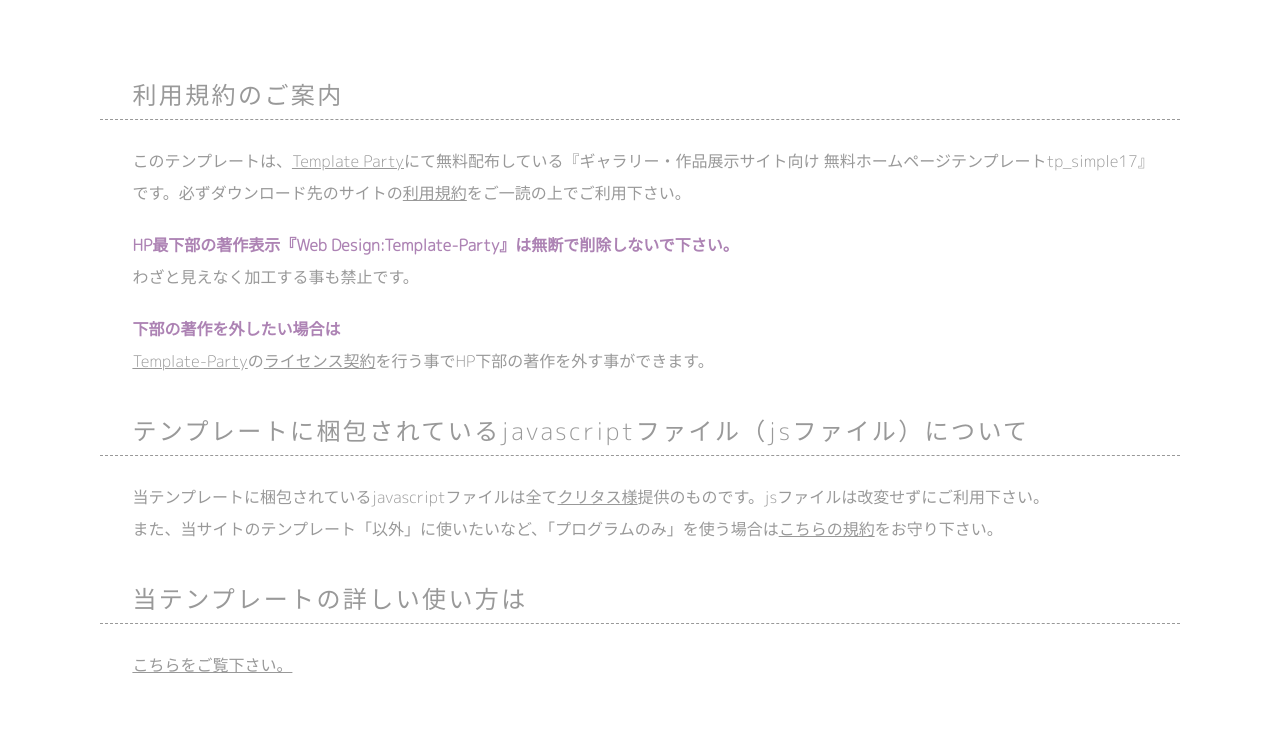
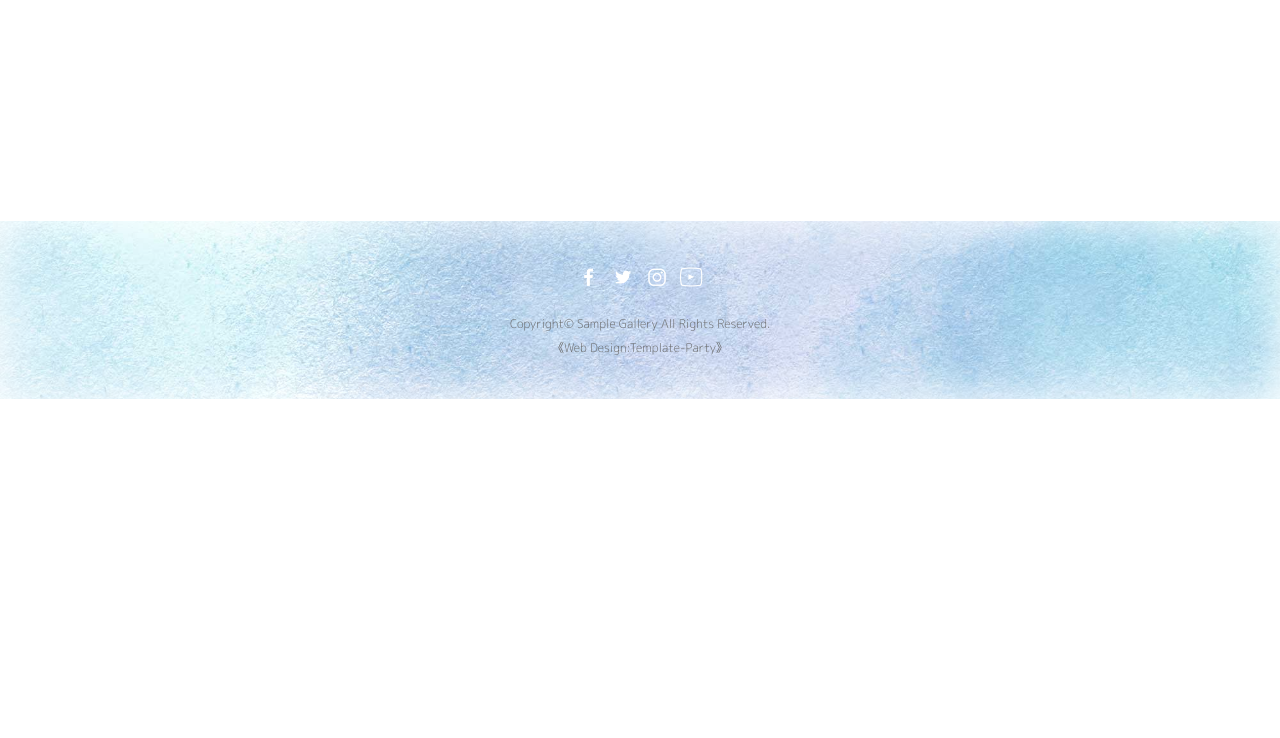
Before and after one commit to projectNbeta/2Q, a plain HTML site: page index.html in a window 1280 px wide. Shown: the part 2542-3280 px from the top of the page. After the commit the page ends 2941 px from the top, so only its background shows below. Drawn offline with nearby package versions, Linux system fonts and the light colour scheme.

Commit message:
Update index.html

```diff
--- a/index.html
+++ b/index.html
@@ -75,20 +75,6 @@
 
 <h2><iframe width="560" height="315" src="https://www.youtube.com/embed/978nElfOkL8" title="YouTube video player" frameborder="0" allow="accelerometer; autoplay; clipboard-write; encrypted-media; gyroscope; picture-in-picture" allowfullscreen></iframe></h2>
 
-<h3>利用規約のご案内</h3>
-<p>このテンプレートは、<a href="https://template-party.com/">Template Party</a>にて無料配布している『ギャラリー・作品展示サイト向け 無料ホームページテンプレートtp_simple17』です。必ずダウンロード先のサイトの<a href="https://template-party.com/read.html">利用規約</a>をご一読の上でご利用下さい。</p>
-<p><strong class="color1">HP最下部の著作表示『Web Design:Template-Party』は無断で削除しないで下さい。</strong><br>
-わざと見えなく加工する事も禁止です。</p>
-<p><strong class="color1">下部の著作を外したい場合は</strong><br>
-<a href="https://template-party.com/">Template-Party</a>の<a href="https://template-party.com/member.html">ライセンス契約</a>を行う事でHP下部の著作を外す事ができます。</p>
-
-<h3>テンプレートに梱包されているjavascriptファイル（jsファイル）について</h3>
-<p>当テンプレートに梱包されているjavascriptファイルは全て<a href="https://www.crytus.info/" target="_blank">クリタス様</a>提供のものです。jsファイルは改変せずにご利用下さい。<br>
-また、当サイトのテンプレート「以外」に使いたいなど、「プログラムのみ」を使う場合は<a href="https://template-party.com/free_program/openclose_license.html">こちらの規約</a>をお守り下さい。</p>
-
-<h3>当テンプレートの詳しい使い方は</h3>
-<p><a href="about.html">こちらをご覧下さい。</a></p>
-
 </section>
 
 </div>
```
